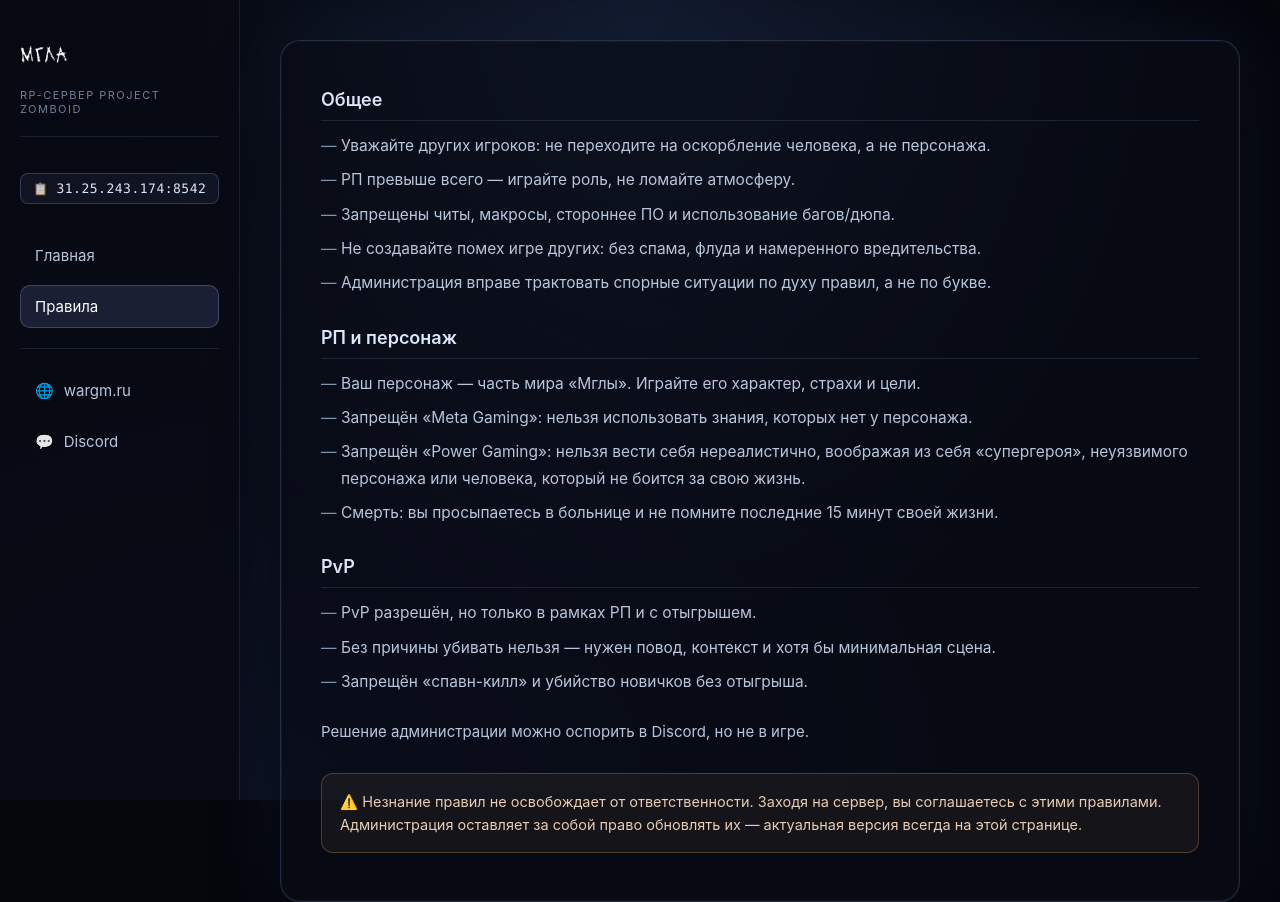
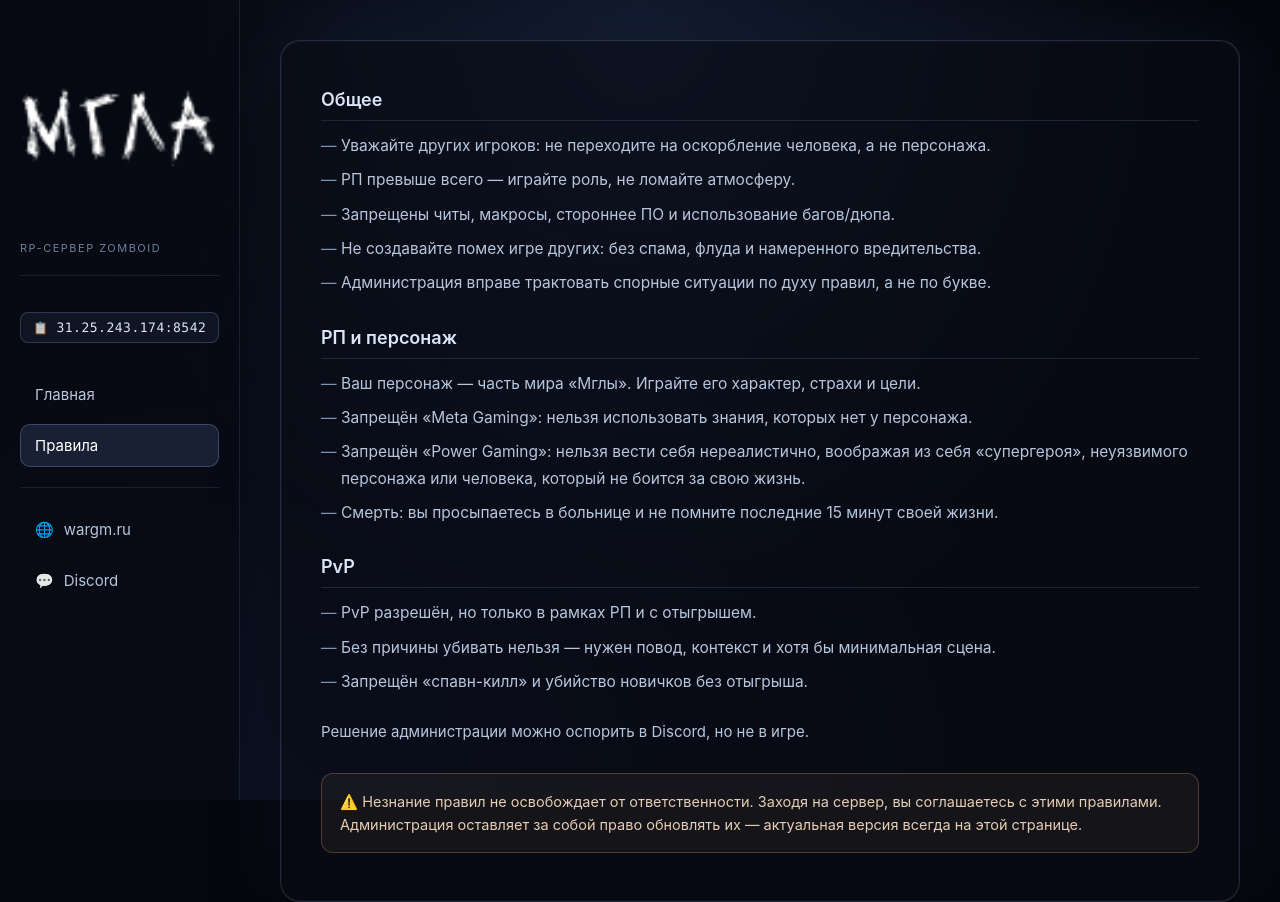
Before and after one commit to eugene-binbash/Mgla, a plain HTML site: page rules.html in a window 1280 px wide. Drawn offline with Linux system fonts and the light colour scheme.

Commit message:
Update rules.html

```diff
--- a/rules.html
+++ b/rules.html
@@ -61,9 +61,8 @@
 
     .brand-logo {
       display: block;
-      height: 48px;
-      width: auto;
-      max-width: 100%;
+      width: 100%;
+      height: auto;
       object-fit: contain;
       transition: filter 0.2s, opacity 0.2s;
     }
@@ -78,7 +77,7 @@
       letter-spacing: 1.5px;
       text-transform: uppercase;
       color: #6f7f99;
-      margin-top: 8px;
+      margin-top: 10px;
       margin-bottom: 24px;
       padding-bottom: 20px;
       border-bottom: 1px solid rgba(160, 190, 255, 0.12);
@@ -249,7 +248,7 @@
       }
 
       .brand-link { margin: 0 12px 0 0; }
-      .brand-logo { height: 36px; }
+      .brand-logo { width: 56px; }
       .brand-sub { display: none; }
 
       .server-ip {
@@ -280,7 +279,7 @@
   <aside class="sidebar">
     <a href="index.html" class="brand-link">
       <img src="logo.png" alt="Мгла" class="brand-logo">
-      <span class="brand-sub">RP-сервер Project Zomboid</span>
+      <span class="brand-sub">RP-сервер Zomboid</span>
     </a>
 
     <button type="button" class="server-ip" id="serverIp" title="Нажмите, чтобы скопировать">
```
